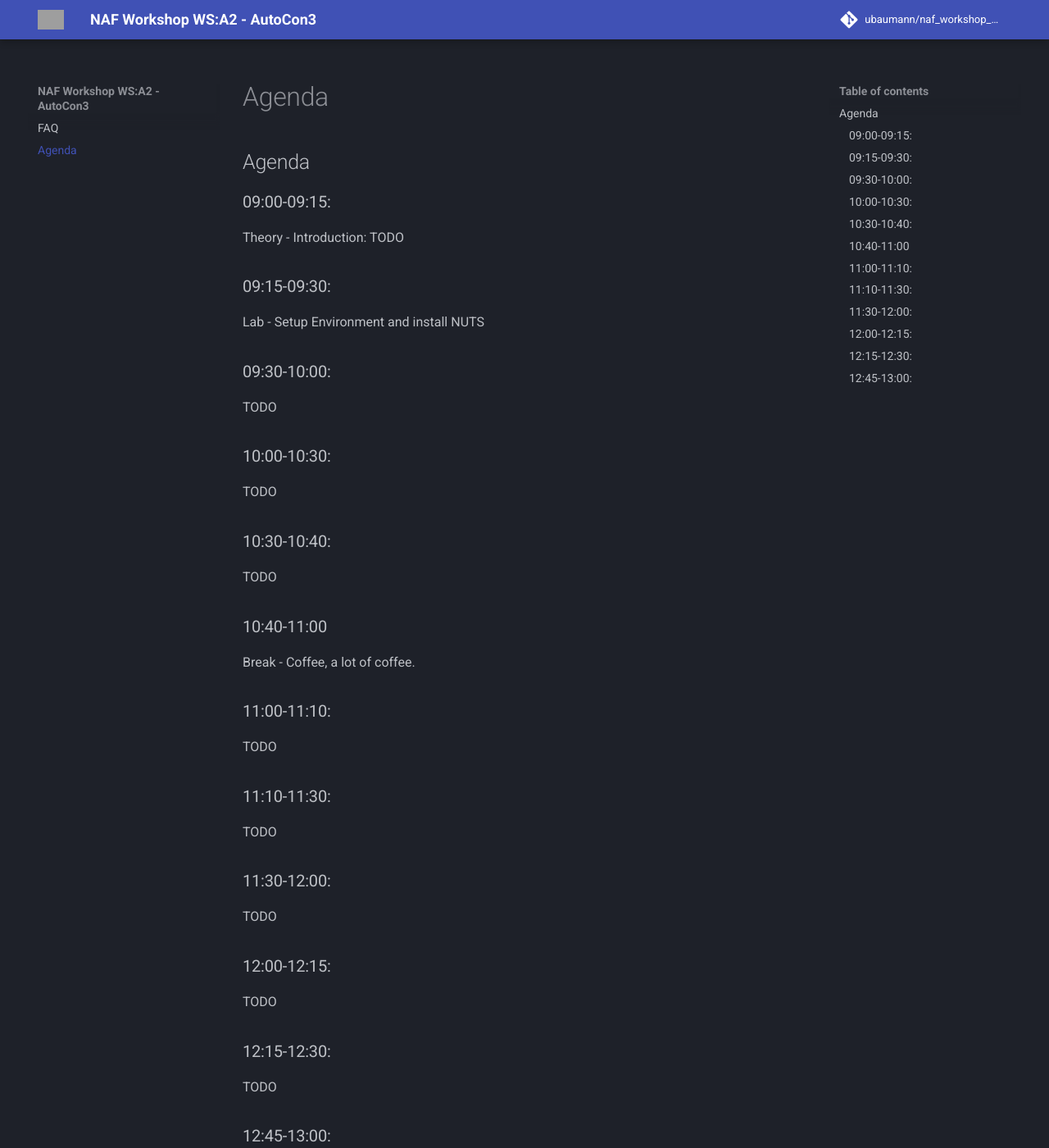
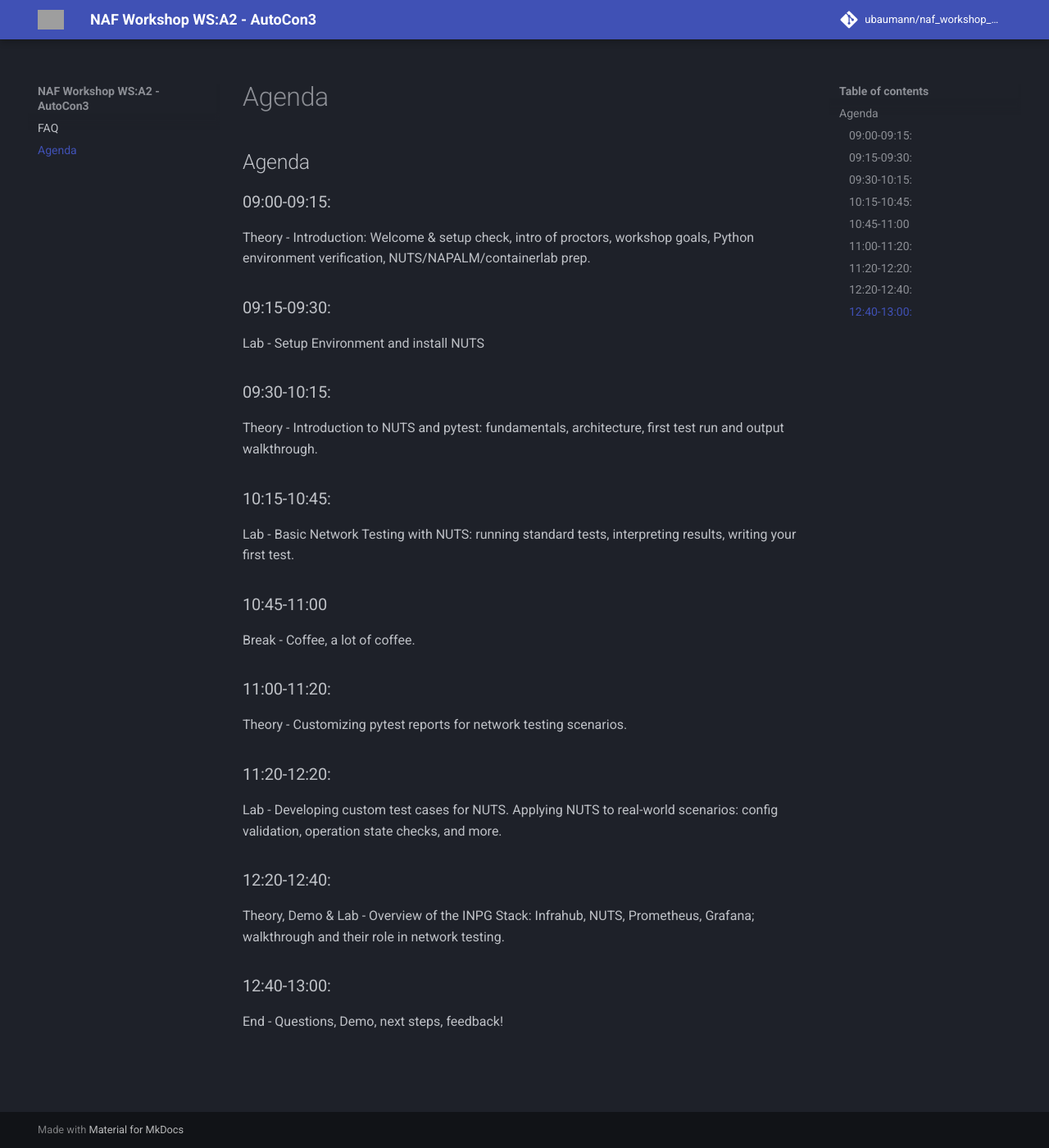
Before and after one commit to ubaumann/naf_workshop_NUTS, an MkDocs documentation site: the page built from docs/agenda.md, in a window 1280 px wide and 1400 px high. Shown: the whole window at 82% size. Built offline with MkDocs 1.6.1 and Material for MkDocs 9.7.7, drawn with Linux system fonts in a browser that asks for light colours; comment, search, counter and statistics services are not loaded; grey boxes are pictures that could not be loaded.

Commit message:
First version agenda

```diff
--- a/docs/agenda.md
+++ b/docs/agenda.md
@@ -2,7 +2,7 @@
 
 ### 09:00-09:15:
 
-Theory - Introduction: TODO
+Theory - Introduction: Welcome & setup check, intro of proctors, workshop goals, Python environment verification, NUTS/NAPALM/containerlab prep.
 
 
 ### 09:15-09:30:
@@ -10,48 +10,36 @@ Theory - Introduction: TODO
 Lab - Setup Environment and install NUTS
 
 
+### 09:30-10:15:
 
-### 09:30-10:00:
+Theory - Introduction to NUTS and pytest: fundamentals, architecture, first test run and output walkthrough.
 
-TODO
 
-### 10:00-10:30:
+### 10:15-10:45:
 
-TODO
+Lab - Basic Network Testing with NUTS: running standard tests, interpreting results, writing your first test.
 
-### 10:30-10:40:
 
-TODO
-
-### 10:40-11:00
+### 10:45-11:00
 
 Break - Coffee, a lot of coffee.
 
-### 11:00-11:10:
 
-TODO
+### 11:00-11:20:
+
+Theory - Customizing pytest reports for network testing scenarios.
 
 
-### 11:10-11:30:
+### 11:20-12:20:
 
-TODO
+Lab - Developing custom test cases for NUTS. Applying NUTS to real-world scenarios: config validation, operation state checks, and more.
 
 
-### 11:30-12:00:
+### 12:20-12:40:
 
-TODO
+Theory, Demo & Lab - Overview of the INPG Stack: Infrahub, NUTS, Prometheus, Grafana; walkthrough and their role in network testing.
 
 
-### 12:00-12:15:
-
-TODO
-
-
-### 12:15-12:30:
-
-TODO
-
-
-### 12:45-13:00:
+### 12:40-13:00:
 
 End - Questions, Demo, next steps, feedback!
```
